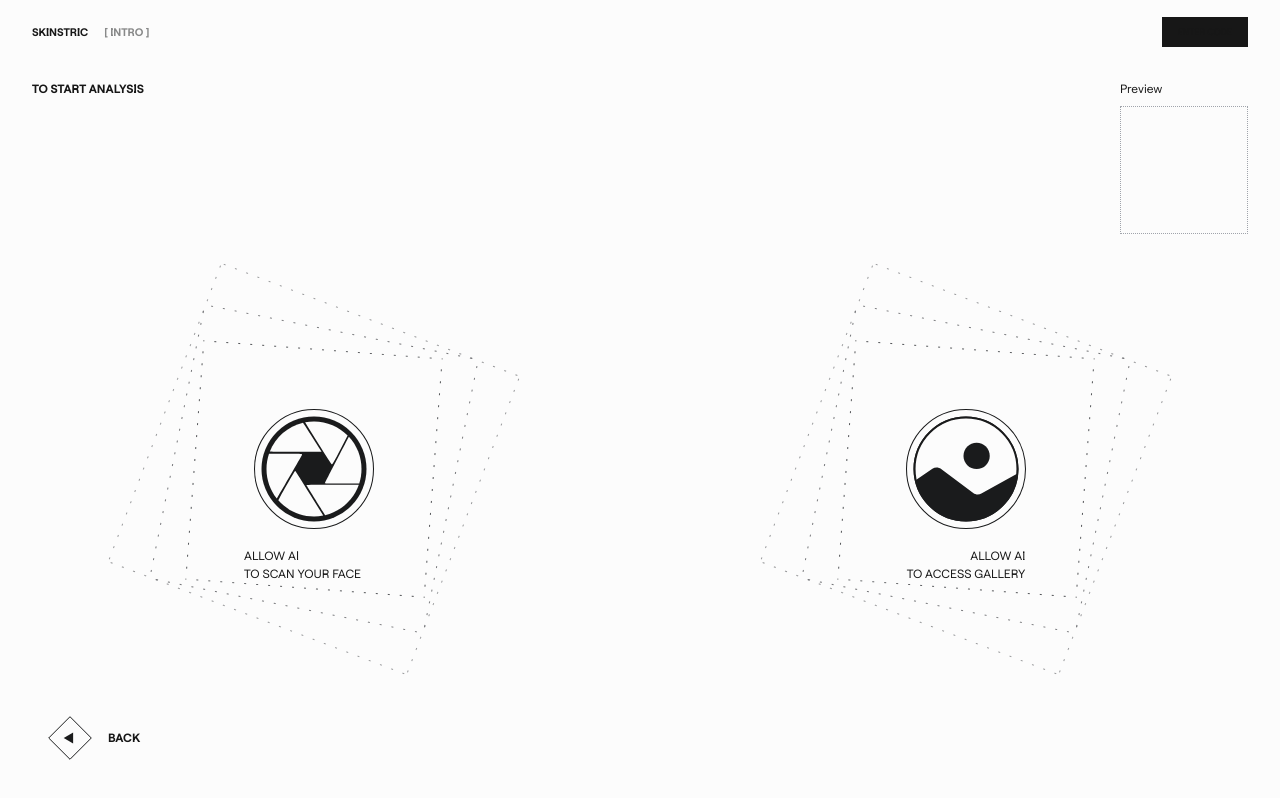
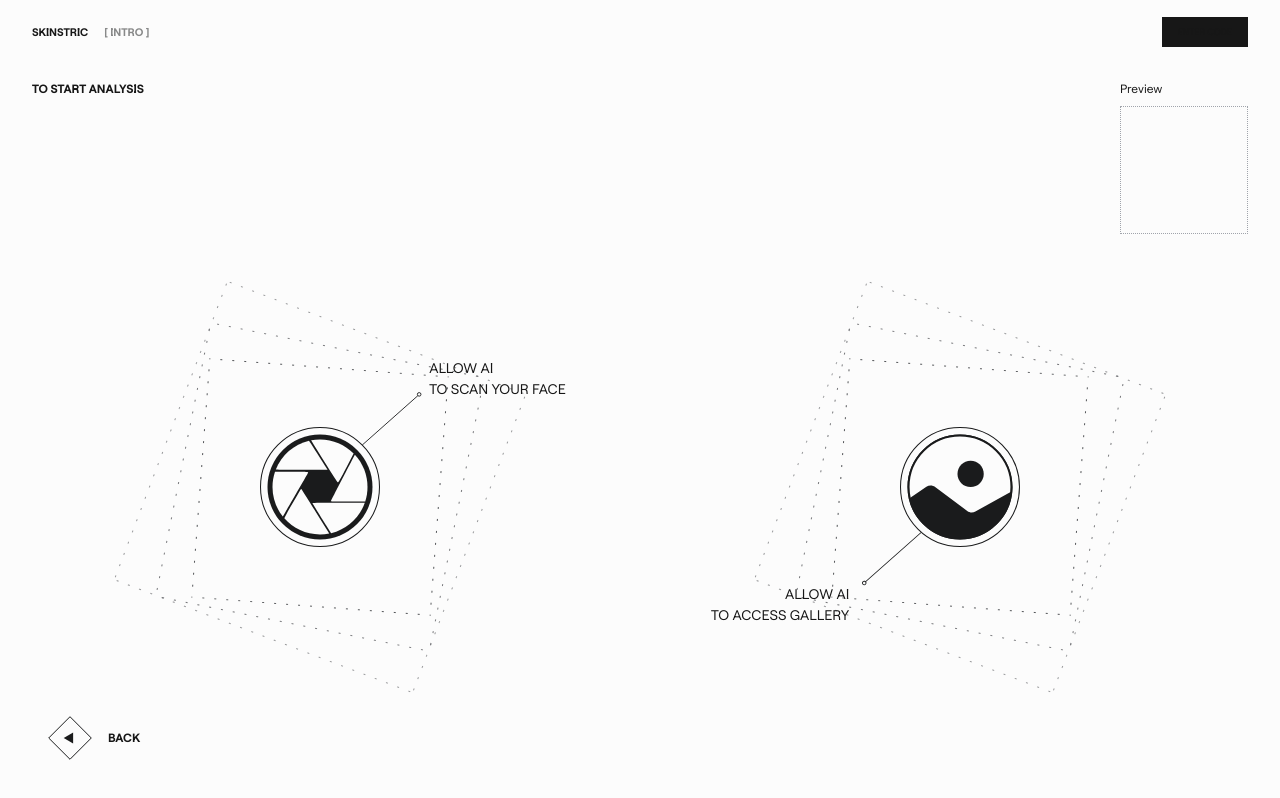
Before and after one commit to samtimeinc/skinstric.ai, a Next.js app: page /result in a window 1280 px wide. Built offline with nearby package versions, Linux system fonts and the light colour scheme.

Commit message:
feat: finish desktop UI elements

```diff
--- a/src/app/result/page.module.css
+++ b/src/app/result/page.module.css
@@ -56,6 +56,28 @@
 }
 
 .icon-wrapper svg {
+    height: 100%;
+    width: 100%;
+}
+
+.camera-pointer,
+.gallery-pointer {
+    display: none;
+    position: absolute;
+    width: 60px;
+    height: 60px;
+}
+
+.camera-pointer {
+    transform: translate(72px, -72px);
+}
+
+.gallery-pointer {
+    transform: translate(-68px, 68px);
+}
+
+.camera-pointer svg,
+.gallery-pointer svg {
     height: 100%;
     width: 100%;
 }
@@ -153,6 +175,38 @@
     }
     .access-options {
         flex-direction: row;
+        gap: 0;
+    }
+    .camera-access,
+    .gallery-access {
+        position: relative;
+        width: 50%;
+        height: 30%;
+        display: flex;
+        justify-content: center;
+    }
+    .gallery-access {
+        flex-direction: row-reverse;
+    }
+    .icon-wrapper {
+        display: flex;
+        align-items: center;
+    }
+    .camera-pointer,
+    .gallery-pointer {
+        display: block;
+    }
+    .camera-subtitle,
+    .gallery-subtitle {
+        font-size: 14px;
+    }
+    .camera-subtitle {
+        position: absolute;
+        transform: translate(130%, -270%);
+    }
+    .gallery-subtitle {
+        position: absolute;
+        transform: translate(-130%, 270%);
     }
     .diamond-one,
     .diamond-two,
--- a/src/app/result/page.tsx
+++ b/src/app/result/page.tsx
@@ -1,6 +1,8 @@
 import CameraIcon from "@/components/cameraIcon";
 import styles from "./page.module.css"
 import GalleryIcon from "@/components/galleryIcon";
+import CameraPointer from "@/components/cameraPointer";
+import GalleryPointer from "@/components/galleryPointer";
 
 
 const ResultPage = () => {
@@ -26,6 +28,9 @@ const ResultPage = () => {
             <br />
             TO SCAN YOUR FACE
           </div>
+          <div className={styles["camera-pointer"]}>
+            <CameraPointer />
+          </div>
         </div>
         <div className={styles["gallery-access"]}>
           <figure className={styles["icon-wrapper"]}>
@@ -39,6 +44,9 @@ const ResultPage = () => {
             <br />
             TO ACCESS GALLERY
           </div>
+          <div className={styles["gallery-pointer"]}>
+            <GalleryPointer />
+          </div>
         </div>
       </div>
     </main>
--- /dev/null
+++ b/src/components/cameraPointer.tsx
@@ -0,0 +1,18 @@
+import React from 'react'
+
+const CameraPointer = () => {
+  return (
+    <svg
+      width="67"
+      height="60"
+      viewBox="0 0 67 60"
+      fill="none"
+      xmlns="http://www.w3.org/2000/svg"
+    >
+      <path d="M0.332031 59L62.332 4" stroke="#1A1B1C" />
+      <circle cx="63.832" cy="2.5" r="2" stroke="#1A1B1C" />
+    </svg>
+  );
+}
+
+export default CameraPointer
--- a/src/components/galleryIcon.tsx
+++ b/src/components/galleryIcon.tsx
@@ -16,15 +16,15 @@ const GalleryIcon = () => {
         r="50"
         fill="#FCFCFC"
         stroke="#1A1B1C"
-        stroke-width="2"
+        strokeWidth="2"
       />
       <path
         d="M78.3214 68C85.3631 68 91.0714 62.2916 91.0714 55.25C91.0714 48.2084 85.3631 42.5 78.3214 42.5C71.2798 42.5 65.5714 48.2084 65.5714 55.25C65.5714 62.2916 71.2798 68 78.3214 68Z"
         fill="#1A1B1C"
       />
       <path
-        fill-rule="evenodd"
-        clip-rule="evenodd"
+        fillRule="evenodd"
+        clipRule="evenodd"
         d="M17 68C17 71.9604 17.4514 75.8154 18.3056 79.5163C23.5265 102.136 43.7939 119 68 119C94.8673 119 116.882 98.2244 118.856 71.862C118.951 70.5872 119 69.2993 119 68C119 39.8335 96.1665 17 68 17C39.8335 17 17 39.8335 17 68ZM35.3365 67.7257L19.3825 78.7708C18.6175 75.3024 18.2143 71.6983 18.2143 68C18.2143 40.5041 40.5041 18.2143 68 18.2143C95.4959 18.2143 117.786 40.5041 117.786 68C117.786 69.5412 117.716 71.0661 117.579 72.5716L82.9447 91.8127C80.4324 93.2084 77.3343 92.9968 75.0351 91.2724L43.855 67.8874C41.3462 66.0058 37.9149 65.9406 35.3365 67.7257Z"
         fill="#1A1B1C"
       />
--- /dev/null
+++ b/src/components/galleryPointer.tsx
@@ -0,0 +1,22 @@
+import React from 'react'
+
+const GalleryPointer = () => {
+  return (
+    <svg
+      width="67"
+      height="60"
+      viewBox="0 0 67 60"
+      fill="none"
+      xmlns="http://www.w3.org/2000/svg"
+    >
+      <path
+        fillRule="evenodd"
+        clipRule="evenodd"
+        d="M1.00023 56.874C1.00023 56.0456 1.6718 55.374 2.50023 55.374C3.32865 55.374 4.00023 56.0456 4.00023 56.874C4.00023 57.7025 3.32865 58.374 2.50023 58.374C1.6718 58.374 1.00023 57.7025 1.00023 56.874ZM0.000228882 56.874C0.000228882 55.4933 1.11951 54.374 2.50023 54.374C3.0167 54.374 3.4966 54.5306 3.89502 54.799L65.6684 -1.52588e-05L66.332 0.748062L4.5974 55.5127C4.8522 55.9044 5.00023 56.3719 5.00023 56.874C5.00023 58.2547 3.88094 59.374 2.50023 59.374C1.11951 59.374 0.000228882 58.2547 0.000228882 56.874Z"
+        fill="#1A1B1C"
+      />
+    </svg>
+  );
+}
+
+export default GalleryPointer
```
